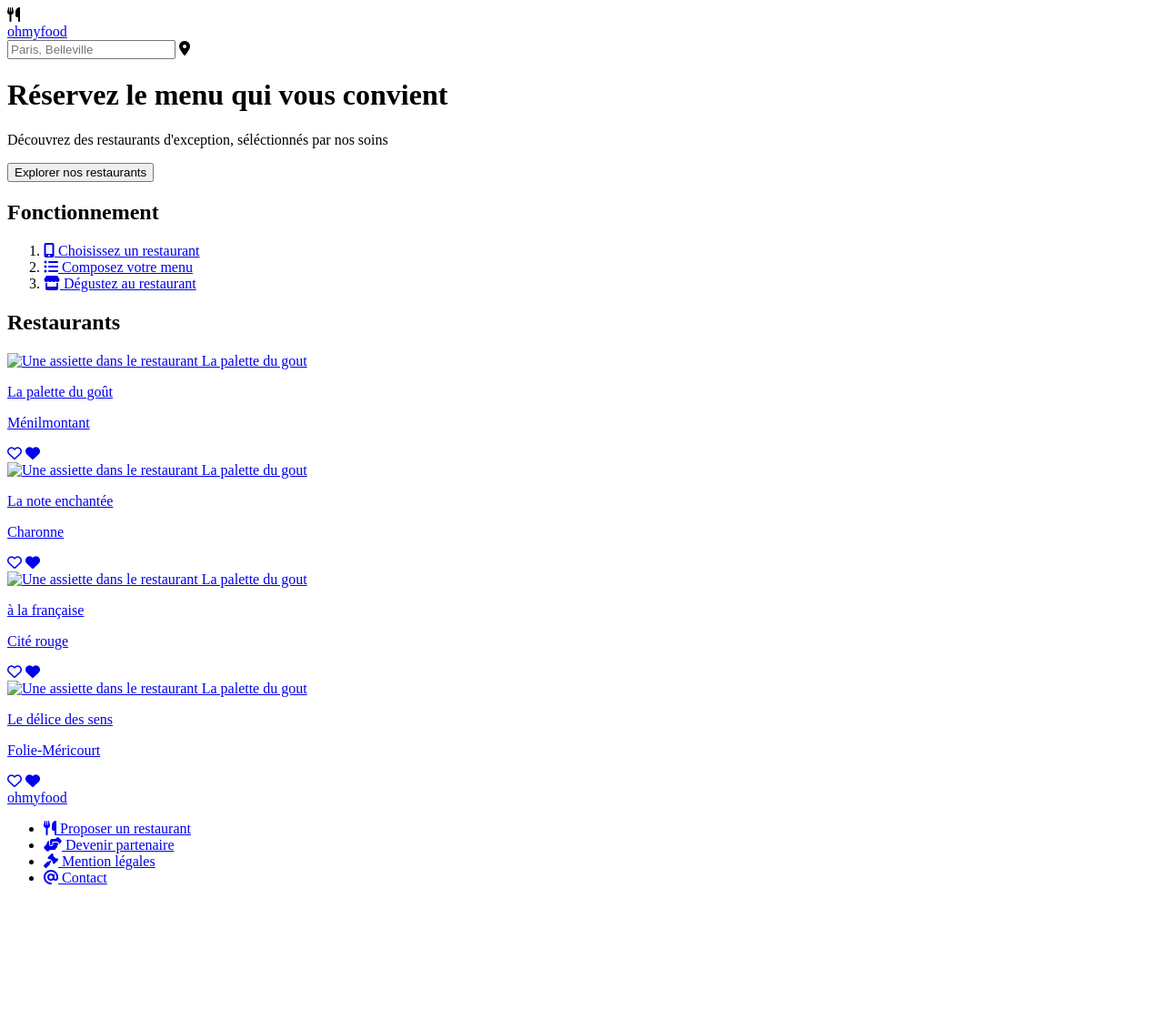
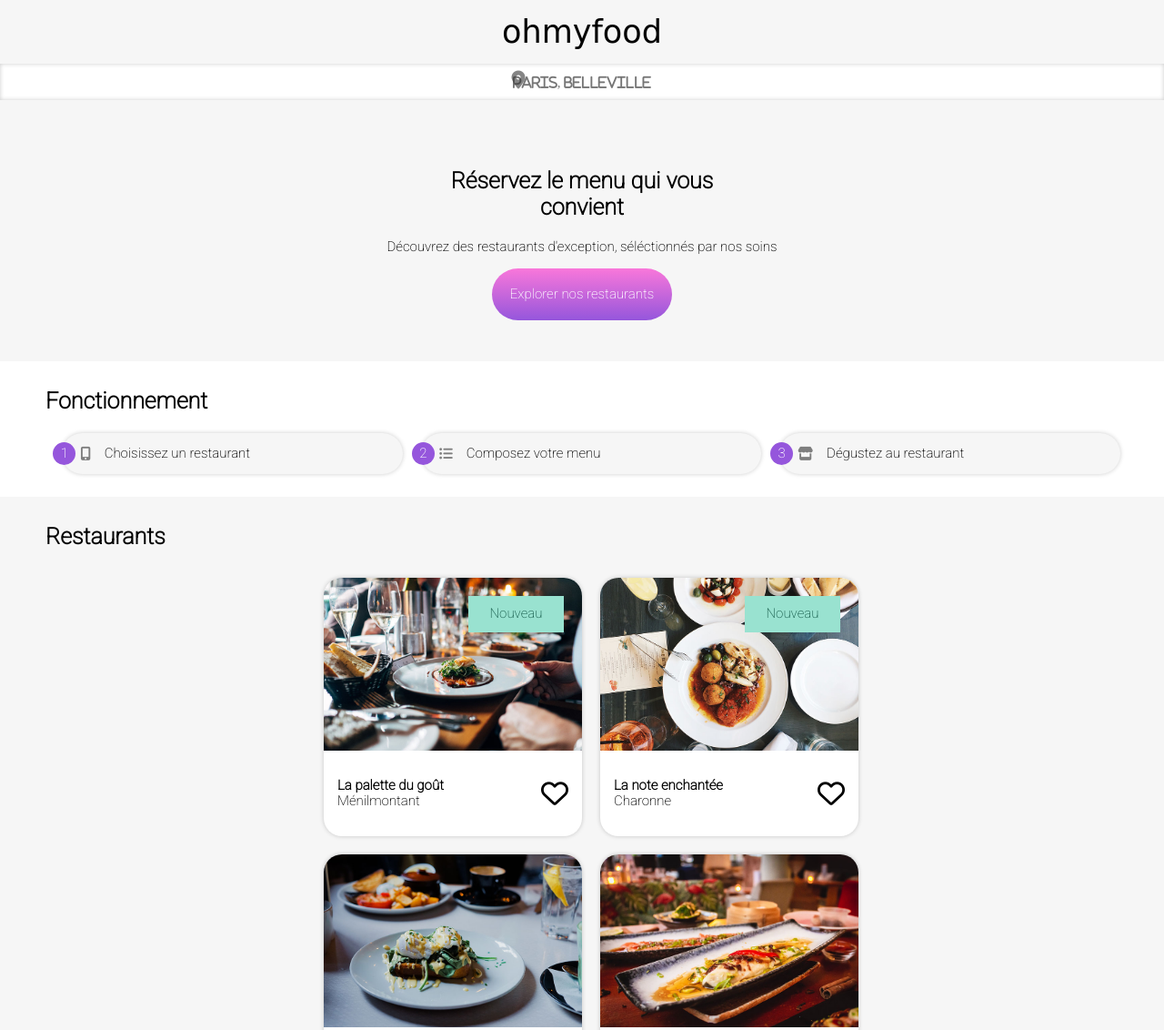
Before and after one commit to Abraham-Adouane/P3-ohmyfood, a plain HTML site: page index.html in a window 1280 px wide. Shown: the top 1132 px of the page at 91% size. Before the commit the page ends 990 px from the top, so only its background shows below. Drawn offline with Linux system fonts and the light colour scheme; the site is published under a folder, as on GitHub Pages, so addresses that start at the root find nothing; a web font is replaced by a local one.

Commit message:
Proble concernant les liens reglé

```diff
--- a/Pages/a_la_francaise.html
+++ b/Pages/a_la_francaise.html
@@ -1,23 +1,25 @@
 <!DOCTYPE html>
 <html lang="fr">
+
 <head>
     <meta charset="UTF-8">
     <meta http-equiv="X-UA-Compatible" content="IE=edge">
     <meta name="viewport" content="width=device-width, initial-scale=1.0">
-    <link rel="stylesheet" href="/css/normalize.css">
-    <link rel="stylesheet" href="/css/header.css">
-    <link rel="stylesheet" href="/css/all.css">
-    <link rel="stylesheet" href="/css/main.css">
-    <link rel="stylesheet" href="/css/footer.css">
-    <link rel="stylesheet" media="screen and (max-width: 768px)" href="/css/mobile.css">
+    <link rel="stylesheet" href="../css/normalize.css">
+    <link rel="stylesheet" href="../css/header.css">
+    <link rel="stylesheet" href="../css/all.css">
+    <link rel="stylesheet" href="../css/main.css">
+    <link rel="stylesheet" href="../css/footer.css">
+    <link rel="stylesheet" media="screen and (max-width: 768px)" href="../css/mobile.css">
     <script src="https://kit.fontawesome.com/1cf578190b.js" crossorigin="anonymous"></script>
 
     <title>ohmyfood - la palette du goût</title>
 </head>
+
 <body>
     <!-- HEADER =============================================================================================-->
     <header>
-        <a href="/index.html">
+        <a href="index.html">
             <i class="leftArrow fas fa-arrow-circle-left"></i>
         </a>
         <a class="siteName" href="/index.html">ohmyfood</a>
@@ -25,9 +27,7 @@
     <!-- HEADER END =============================================================================================-->
 
     <div class="pictureSection">
-    <img class="menuPict restaurantPictures"
-    src="/Images/Restaurants/Large/restaurant3.jpg"
-    alt="À la française">
+        <img class="menuPict restaurantPictures" src="/Images/Restaurants/Large/restaurant3.jpg" alt="À la française">
     </div>
     <!-- Section MENU ================================== -->
     <section class="menuCard">
@@ -171,7 +171,7 @@
 
     <footer>
         <div class="blockPage blockFooter">
-        <div class="siteName"><a href="index.html">ohmyfood</a></div>
+            <div class="siteName"><a href="/index.html">ohmyfood</a></div>
             <ul>
                 <li><a href="#"><i class="fas fa-utensils"></i>Proposer un restaurant</a></li>
                 <li><a href="#"><i class="fas fa-hands-helping"></i>Devenir partenaire</a></li>
@@ -181,4 +181,5 @@
         </div>
     </footer>
 </body>
+
 </html>
--- a/index.html
+++ b/index.html
@@ -1,19 +1,21 @@
 <!DOCTYPE html>
 <html lang="fr">
+
 <head>
     <meta charset="UTF-8">
     <meta http-equiv="X-UA-Compatible" content="IE=edge">
     <meta name="viewport" content="width=device-width, initial-scale=1.0">
-    <link rel="stylesheet" href="/css/normalize.css">
-    <link rel="stylesheet" href="/css/loadingScreen.css">
-    <link rel="stylesheet" href="/css/all.css">
-    <link rel="stylesheet" href="/css/header.css">
-    <link rel="stylesheet" href="/css/main.css">
-    <link rel="stylesheet" href="/css/footer.css">
-    <link rel="stylesheet" media="screen and (max-width: 768px)" href="/css/mobile.css">
+    <link rel="stylesheet" href="css/normalize.css">
+    <link rel="stylesheet" href="css/loadingScreen.css">
+    <link rel="stylesheet" href="css/all.css">
+    <link rel="stylesheet" href="css/header.css">
+    <link rel="stylesheet" href="css/main.css">
+    <link rel="stylesheet" href="css/footer.css">
+    <link rel="stylesheet" media="screen and (max-width: 768px)" href="css/mobile.css">
     <script src="https://kit.fontawesome.com/1cf578190b.js" crossorigin="anonymous"></script>
     <title>ohmyfood - Réservez le menu qui vous convient</title>
 </head>
+
 <body>
     <!-- Loading page =============================================================================================-->
     <div class="bgLoading">
@@ -25,12 +27,9 @@
     </div>
     <!-- HEADER =============================================================================================-->
     <header>
-        <a class="siteName" href="/index.html">ohmyfood</a>
+        <a class="siteName" href="index.html">ohmyfood</a>
         <form class="searchBar" action="action">
-            <input type="text"
-                class="inputiD form-control"
-                id="cityChoice"
-                placeholder="Paris, Belleville">
+            <input type="text" class="inputiD form-control" id="cityChoice" placeholder="Paris, Belleville">
             <label for="cityChoice">
                 <i class="fas fa-map-marker-alt"></i>
             </label>
@@ -72,9 +71,8 @@
                 <h2 class="title">Restaurants</h2>
                 <div class="cardBlock">
                     <!-- Card =============================-->
-               <a href="/Pages/la_palette_du_gout.html" class="card newRestaurant">
-                    <img class="restaurantPictures"
-                        src="/Images/Restaurants/Small/restaurant1.jpg"
+                    <a href="Pages/la_palette_du_gout.html" class="card newRestaurant">
+                        <img class="restaurantPictures" src="Images/Restaurants/Small/restaurant1.jpg"
                             alt="Une assiette dans le restaurant La palette du gout">
                         <div class="heartTextZone">
                             <div>
@@ -89,9 +87,8 @@
                         </div>
                     </a>
                     <!-- Card =============================-->
-                <a href="/Pages/la_note_enchantee.html" class="card newRestaurant">
-                    <img class="restaurantPictures"
-                        src="/Images/Restaurants/Small/restaurant2.jpg"
+                    <a href="Pages/la_note_enchantee.html" class="card newRestaurant">
+                        <img class="restaurantPictures" src="Images/Restaurants/Small/restaurant2.jpg"
                             alt="Une assiette dans le restaurant La palette du gout">
                         <div class="heartTextZone">
                             <div>
@@ -107,9 +104,8 @@
                         </div>
                     </a>
                     <!-- Card =============================-->
-               <a href="/Pages/a_la_francaise.html" class="card">
-                    <img class="restaurantPictures"
-                        src="/Images/Restaurants/Small/restaurant3.jpg"
+                    <a href="Pages/a_la_francaise.html" class="card">
+                        <img class="restaurantPictures" src="Images/Restaurants/Small/restaurant3.jpg"
                             alt="Une assiette dans le restaurant La palette du gout">
                         <div class="heartTextZone">
                             <div>
@@ -125,9 +121,8 @@
                         </div>
                     </a>
                     <!-- Card =============================-->
-                <a href="/Pages/le_delice_des_sens.html" class="card">
-                    <img class="restaurantPictures"
-                        src="/Images/Restaurants/Small/restaurant4.jpg"
+                    <a href="Pages/le_delice_des_sens.html" class="card">
+                        <img class="restaurantPictures" src="Images/Restaurants/Small/restaurant4.jpg"
                             alt="Une assiette dans le restaurant La palette du gout">
                         <div class="heartTextZone">
                             <div>
@@ -179,4 +174,5 @@
     </div>
 </footer>
 </body>
+
 </html>
```
Also changed, not shown: Pages/la_note_enchantee.html (+13 -11 lines), Pages/la_palette_du_gout.html (+13 -11 lines), Pages/le_delice_des_sens.html (+13 -11 lines). Lines whose indentation alone changed are shown as unchanged.
